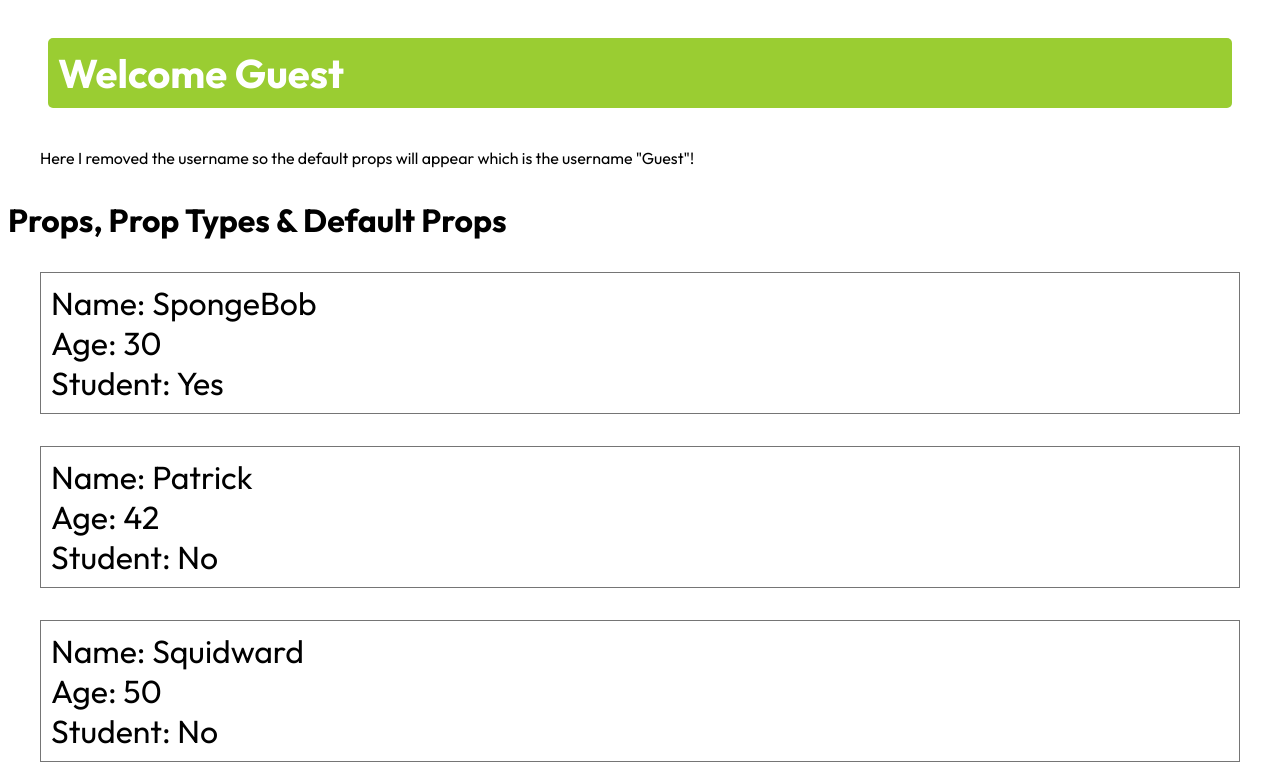
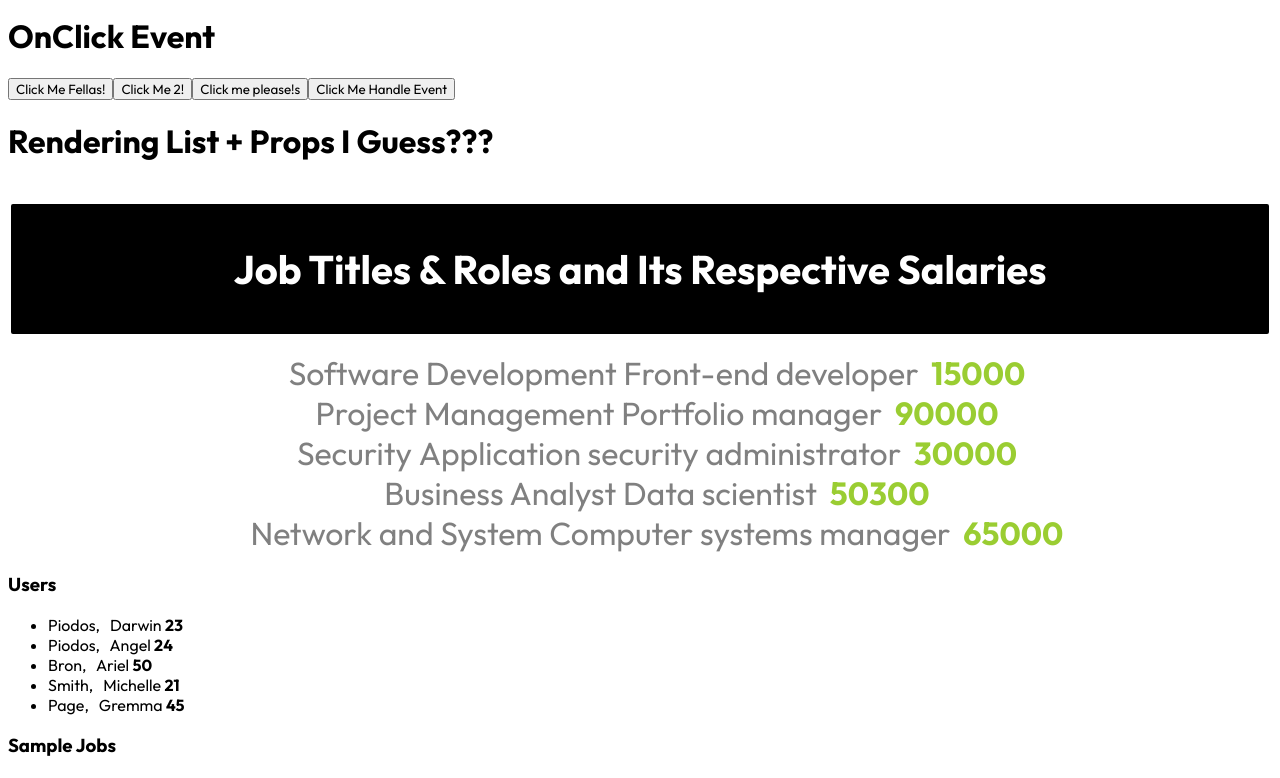
Before and after one commit to darkpiodos/react-essentials-with-darkpiodos, a React (Vite) app: page / in a window 1280 px wide. Shown: the part 760-1538 px from the top of the page. Built offline with nearby package versions, Linux system fonts and the light colour scheme.

Commit message:
I learned 10 topics today, card and button components, rendering lists, props, onclick events and more! Your admin darkpiodos is very happy now June 22, 2024

```diff
--- a/src/App.jsx
+++ b/src/App.jsx
@@ -6,10 +6,106 @@ import Card from "./Card";
 import Student from "./assets/Student";
 import UserGreeting from "./UserGreeting";
 import List from "./List";
+import UserList from "./UserList";
+import JobList from "./JobList";
+import ButtonOnClick from "./ButtonOnClick";
+import ProfilePicture from "./ProfilePicture";
 
 const App = () => {
+  // Userlist and map
+  const users = [
+    { id: 1, firstName: "Darwin", lastName: "Piodos", age: 23 },
+    { id: 2, firstName: "Angel", lastName: "Piodos", age: 24 },
+    { id: 3, firstName: "Ariel", lastName: "Bron", age: 50 },
+    { id: 4, firstName: "Michelle", lastName: "Smith", age: 21 },
+    { id: 5, firstName: "Gremma", lastName: "Page", age: 45 },
+  ];
+
+  // Occupation and map
+
+  const titles = [
+    {
+      id: 6,
+      department: "Software Development",
+      role: "Front-end developer",
+      salary: 15000,
+    },
+    {
+      id: 7,
+      department: "Project Management",
+      role: "Portfolio manager",
+      salary: 90000,
+    },
+    {
+      id: 8,
+      department: "Security",
+      role: "Application security administrator",
+      salary: 30000,
+    },
+    {
+      id: 9,
+      department: "Business Analyst",
+      role: "Data scientist",
+      salary: 50300,
+    },
+    {
+      id: 10,
+      department: "Network and System",
+      role: "Computer systems manager",
+      salary: 65000,
+    },
+  ];
+
+  const jobs = [
+    {
+      id: 6,
+      firstName: "Software Development",
+      lastName: "Front-end developer",
+      age: 15000,
+    },
+    {
+      id: 7,
+      firstName: "Project Management",
+      lastName: "Portfolio manager",
+      age: 90000,
+    },
+    {
+      id: 8,
+      firstName: "Security",
+      lastName: "Application security administrator",
+      age: 30000,
+    },
+    {
+      id: 9,
+      firstName: "Business Analyst",
+      lastName: "Data scientist",
+      age: 50300,
+    },
+    {
+      id: 10,
+      firstName: "Network and System",
+      lastName: "Computer systems manager",
+      age: 65000,
+    },
+  ];
   return (
     <>
+      <h1>OnClick Event</h1>
+      <ProfilePicture />
+
+      <h1>OnClick Event</h1>
+      <ButtonOnClick />
+      <h1>Rendering List + Props I Guess???</h1>
+      {jobs.length > 0 ? (
+        <JobList
+          items={titles}
+          category="Job Titles & Roles and Its Respective Salaries"
+        />
+      ) : null}
+
+      <UserList items={users} category="Users" />
+      <UserList items={jobs} category="Sample Jobs" />
+
       <h1>Rendering List</h1>
       <List />
       <h1>Conditional Rendering : Sample false</h1>
--- /dev/null
+++ b/src/ButtonOnClick.jsx
@@ -0,0 +1,51 @@
+import React from "react";
+
+const ButtonOnClick = () => {
+  const handleClick = () => {
+    alert("You triggered me!!!!!!!");
+  };
+  const clickMe = (name) => {
+    alert(`${name} stop clicking me`);
+  };
+  let count = 0;
+  const nowClickMe = (name) => {
+    if (count < 3) {
+      count++;
+      alert(`${name} you click me ${count} time/s`);
+    } else {
+      alert(`${name} stop clicking me!`);
+    }
+  };
+
+  const handleEvent = (e) => {
+    e.target.textContent = "Igit";
+  };
+  return (
+    <div>
+      <button onClick={handleClick}>Click Me Fellas!</button>
+      <button
+        onClick={() => {
+          clickMe("Darwin");
+        }}
+      >
+        Click Me 2!
+      </button>
+      <button
+        onClick={() => {
+          nowClickMe("Darwin");
+        }}
+      >
+        Click me please!s
+      </button>
+      <button
+        onClick={(e) => {
+          handleEvent(e);
+        }}
+      >
+        Click Me Handle Event
+      </button>
+    </div>
+  );
+};
+
+export default ButtonOnClick;
--- /dev/null
+++ b/src/JobList.jsx
@@ -0,0 +1,35 @@
+import React from "react";
+import PropTypes from "prop-types";
+const JobList = (props) => {
+  const category = props.category;
+  const jobList = props.items;
+  const jobListItems = jobList.map((job) => (
+    <li key={job.id}>
+      {job.department}&nbsp;
+      {job.role}&nbsp;
+      <b style={{ color: "yellowgreen" }}> {job.salary}&nbsp;</b>
+    </li>
+  ));
+  return (
+    <>
+      <h3 className="list-category">{category}</h3>
+      <ul className="list-items">{jobListItems}</ul>
+    </>
+  );
+};
+JobList.propTypes = {
+  category: PropTypes.string,
+  items: PropTypes.arrayOf(
+    PropTypes.shape({
+      id: PropTypes.number,
+      department: PropTypes.string,
+      role: PropTypes.string,
+      salary: PropTypes.number,
+    })
+  ),
+};
+JobList.defaultProps = {
+  category: "Category",
+  items: [],
+};
+export default JobList;
--- /dev/null
+++ b/src/ProfilePicture.jsx
@@ -0,0 +1,21 @@
+import React from "react";
+
+const ProfilePicture = () => {
+  const imageUrl = "./src/assets/darkdeev.png";
+  const handleClick = (e) => {
+    e.target.style.display = "none";
+  };
+  return (
+    <div>
+      <img
+        onClick={(e) => {
+          handleClick(e);
+        }}
+        src={imageUrl}
+        alt=""
+      />
+    </div>
+  );
+};
+
+export default ProfilePicture;
--- /dev/null
+++ b/src/UserList.jsx
@@ -0,0 +1,20 @@
+import React from "react";
+
+const UserList = (props) => {
+  const category = props.category;
+  const itemList = props.items;
+  const listItems = itemList.map((item) => (
+    <li key={item.id}>
+      {item.lastName}, &nbsp; {item.firstName}&nbsp;<b>{item.age}</b>
+    </li>
+  ));
+
+  return (
+    <>
+      <h3>{category}</h3>
+      <ul>{listItems}</ul>
+    </>
+  );
+};
+
+export default UserList;
--- a/src/index.css
+++ b/src/index.css
@@ -62,3 +62,27 @@
   border-radius: 5px;
   margin: 1em;
 }
+.list-category {
+  font-size: 2.5em;
+  font-weight: bold;
+  color: white;
+  margin-bottom: 10px;
+  text-align: center;
+  border: 3px solid;
+  border-radius: 5px;
+  background-color: black;
+  padding: 1em;
+}
+
+.list-items li {
+  font-size: 2em;
+  list-style: none;
+  color: rgba(54, 54, 54, 0.63);
+  text-align: center;
+  margin: 0px;
+}
+
+.list-items li:hover {
+  color: black;
+  cursor: pointer;
+}
```
